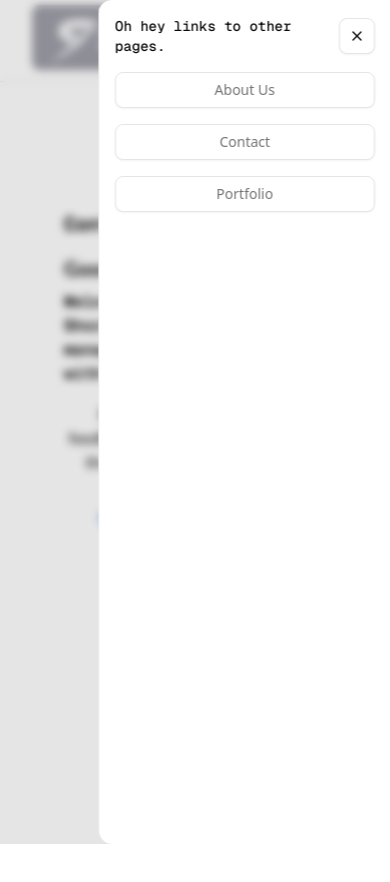
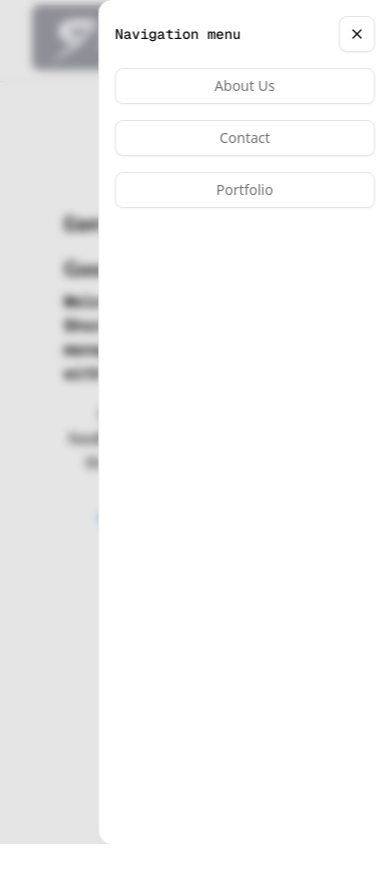
Before and after one commit to Icekraks/LinkShortenerProject, a Next.js app in the folder apps/web/: page /pages/contact in a window 390 px wide. Both pictures are taken after a click on the button "Open navigation menu". Shown: the top 882 px of the page. Built offline with nearby package versions, Linux system fonts and the light colour scheme.

Commit message:
feature: updated logo

```diff
--- a/apps/web/app/layout.tsx
+++ b/apps/web/app/layout.tsx
@@ -19,8 +19,14 @@ export default function RootLayout({
   return (
     <html lang="en">
       <body className={`${lato.variable} ${geistMono.variable} antialiased`}>
+        <a
+          href="#main-content"
+          className="sr-only focus:not-sr-only focus:absolute focus:left-4 focus:top-4 focus:z-50 focus:rounded-md focus:bg-background focus:px-3 focus:py-2 focus:text-foreground focus:ring-2 focus:ring-ring"
+        >
+          Skip to main content
+        </a>
         <Header />
-        {children}
+        <main id="main-content">{children}</main>
         <Analytics />
         <SpeedInsights />
       </body>
--- a/apps/web/components/layout/DesktopNavigation.tsx
+++ b/apps/web/components/layout/DesktopNavigation.tsx
@@ -18,7 +18,7 @@ const Links = [
 
 const DesktopNavigation = () => {
   return (
-    <nav className="hidden md:block">
+    <nav aria-label="Primary" className="hidden md:block">
       <ul className="flex gap-4">
         {Links.map((link) => (
           <li key={link.name}>
@@ -28,6 +28,8 @@ const DesktopNavigation = () => {
                 <Link
                   href={link.href}
                   className="text-sm text-muted-foreground hover:text-foreground"
+                  target={link.href.startsWith("http") ? "_blank" : undefined}
+                  rel={link.href.startsWith("http") ? "noopener noreferrer" : undefined}
                 />
               }
             >
--- a/apps/web/components/layout/Header.tsx
+++ b/apps/web/components/layout/Header.tsx
@@ -7,10 +7,14 @@ const Header = () => {
   return (
     <header className="flex justify-between items-center py-4 px-8 border-b">
       <span className="text-2xl font-bold">
-        <Link href="/" className="bg-zinc-400 p-4 rounded-md">
+        <Link
+          href="/"
+          aria-label="Go to Snipr homepage"
+          className="bg-zinc-400 p-4 rounded-md focus-visible:outline-none focus-visible:ring-2 focus-visible:ring-ring"
+        >
           <Image
             src="/sniprLogo.webp"
-            alt="Snipr Logo"
+            alt="Snipr"
             width={128}
             height={80}
             className="inline mr-2"
--- a/apps/web/components/layout/MobileNavigation.tsx
+++ b/apps/web/components/layout/MobileNavigation.tsx
@@ -28,17 +28,19 @@ const Links = [
 
 const MobileNavigation = () => {
   return (
-    <nav className="md:hidden">
+    <nav aria-label="Mobile" className="md:hidden">
       <Drawer direction="right" closeOnRouteChange>
-        <DrawerTrigger>
-          <Menu className="w-8 h-8" />
+        <DrawerTrigger asChild>
+          <Button variant="outline" size="icon" aria-label="Open navigation menu">
+            <Menu className="w-8 h-8" aria-hidden="true" />
+          </Button>
         </DrawerTrigger>
         <DrawerContent>
           <DrawerHeader className="flex flex-row justify-between gap-x-4 items-center">
-            <DrawerTitle>Oh hey links to other pages.</DrawerTitle>
+            <DrawerTitle>Navigation menu</DrawerTitle>
             <DrawerClose asChild>
-              <Button variant="outline" size="icon">
-                <X className="w-4 h-4" />
+              <Button variant="outline" size="icon" aria-label="Close navigation menu">
+                <X className="w-4 h-4" aria-hidden="true" />
               </Button>
             </DrawerClose>
           </DrawerHeader>
@@ -49,7 +51,17 @@ const MobileNavigation = () => {
                   <Button
                     variant="outline"
                     className="w-full text-sm text-muted-foreground hover:text-foreground"
-                    render={<Link href={link.href} />}
+                    render={
+                      <Link
+                        href={link.href}
+                        target={link.href.startsWith("http") ? "_blank" : undefined}
+                        rel={
+                          link.href.startsWith("http")
+                            ? "noopener noreferrer"
+                            : undefined
+                        }
+                      />
+                    }
                   >
                     {link.name}
                   </Button>
```
